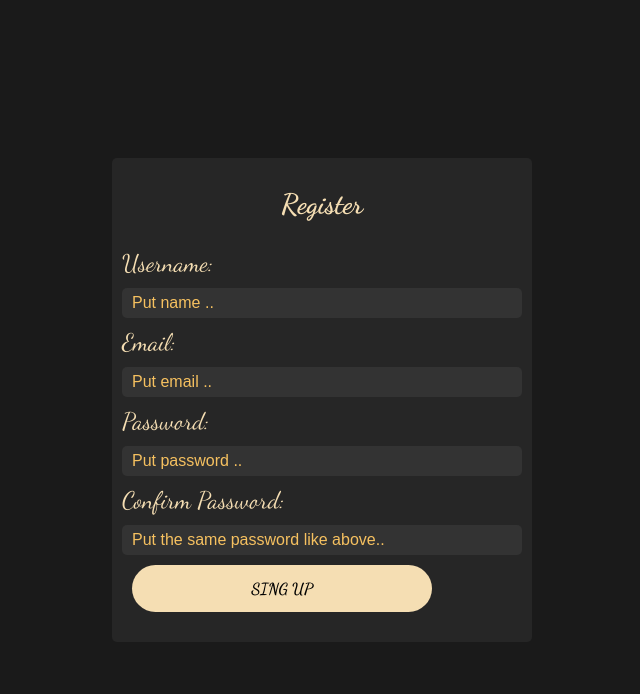
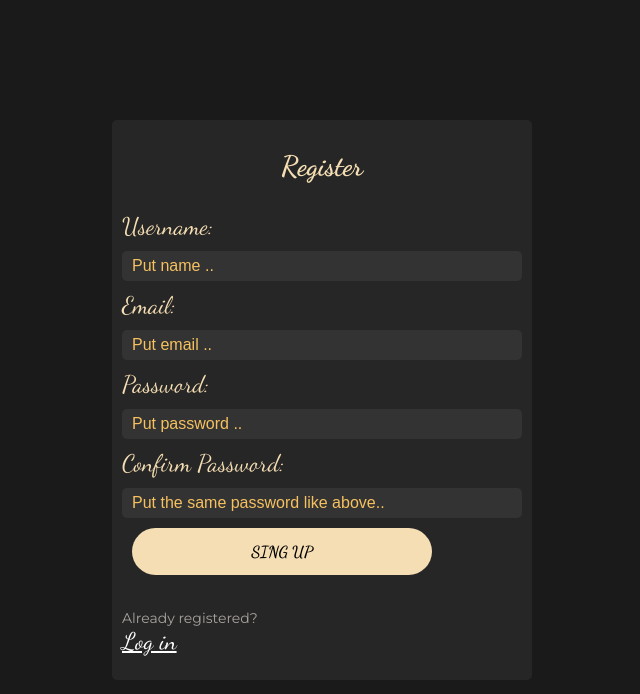
Before and after one commit to MarcinProgramista/Diary-AI-frontend, a React (Vite) app: page /register in a window 1280 px wide. Shown: the top 694 px of the page, without its empty margins (318-958 px from the left). Built offline with nearby package versions, Linux system fonts and the light colour scheme.

Commit message:
Add StyledSpanRegisterLogin component to Register.jsx with link to login page

```diff
--- a/src/components/Register/Register.jsx
+++ b/src/components/Register/Register.jsx
@@ -28,7 +28,7 @@ import StyledFontAwesomeIconInvalidPasswordConfirm from "../ui/StyledFontAwesome
 import ParagraphPasswordConfrim from "../ui/ParagraphPasswordConfrim/ParagraphPasswordConfrim";
 import Button from "../ui/Button/Button";
 import axios from "axios";
-
+import StyledSpanRegisterLogin from "../ui/StyledSpanRegisterLogin/StyledSpanRegisterLogin";
 const USER_REGEX = /^[A-z][A-z0-9-_]{3,23}$/;
 const PWD_REGEX = /^(?=.*[a-z])(?=.*[A-Z])(?=.*[0-9])(?=.*[!@#$%]).{8,24}$/;
 const EMAIL_REGEX = /^[a-zA-Z0-9._%+-]+@[a-zA-Z0-9.-]+\.[a-zA-Z]{2,}$/;
@@ -308,6 +308,15 @@ const Register = () => {
               Sing up
             </Button>
           </FormWrapperRegisterLogin>
+          <p>
+            Already registered?
+            <br />
+            <StyledSpanRegisterLogin>
+              <StyledHrefRegisterLogin href="/login">
+                Log in
+              </StyledHrefRegisterLogin>
+            </StyledSpanRegisterLogin>
+          </p>
         </SectionWrapper>
       )}
     </Wrapper>
--- /dev/null
+++ b/src/components/ui/StyledSpanRegisterLogin/StyledSpanRegisterLogin.jsx
@@ -0,0 +1,7 @@
+import styled from "styled-components";
+
+const StyledSpanRegisterLogin = styled.span`
+  display: inline-block;
+`;
+
+export default StyledSpanRegisterLogin;
```
